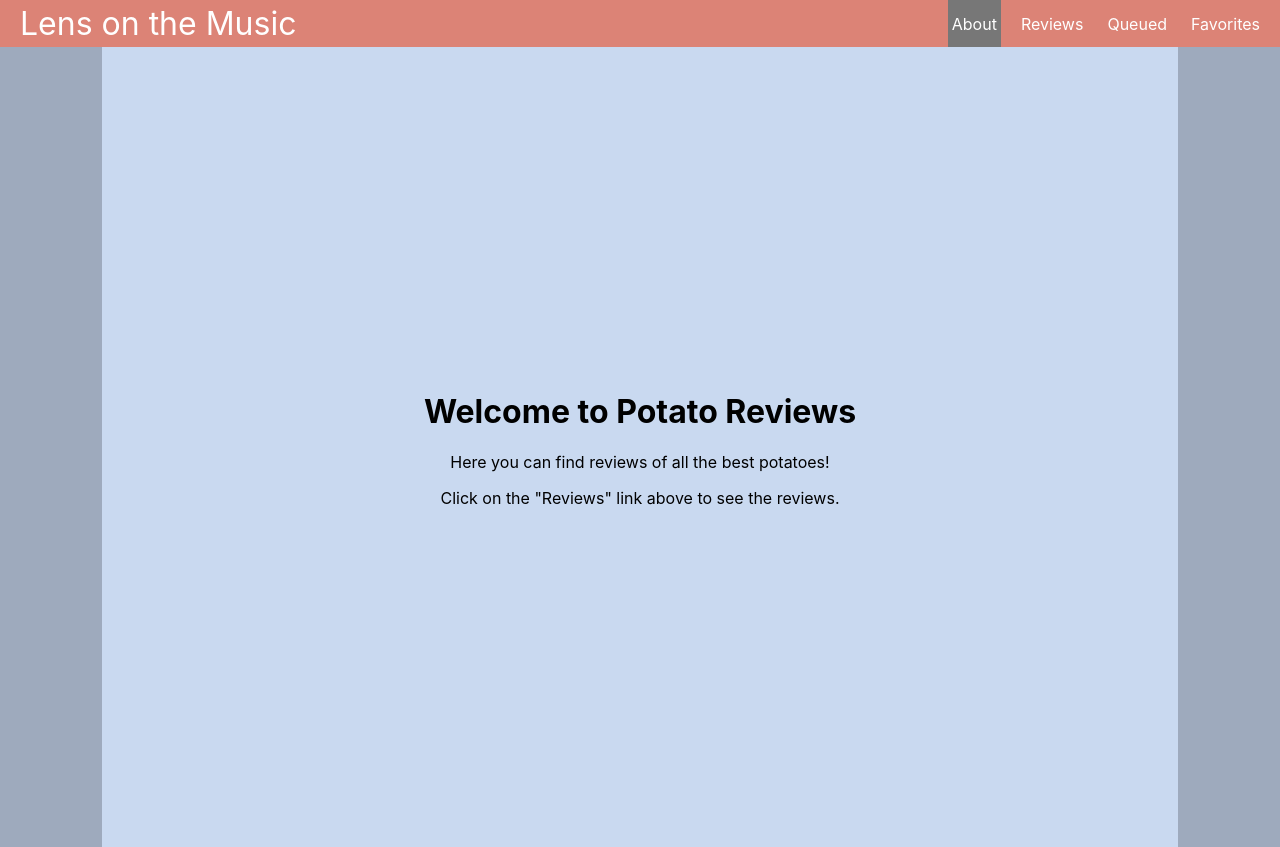
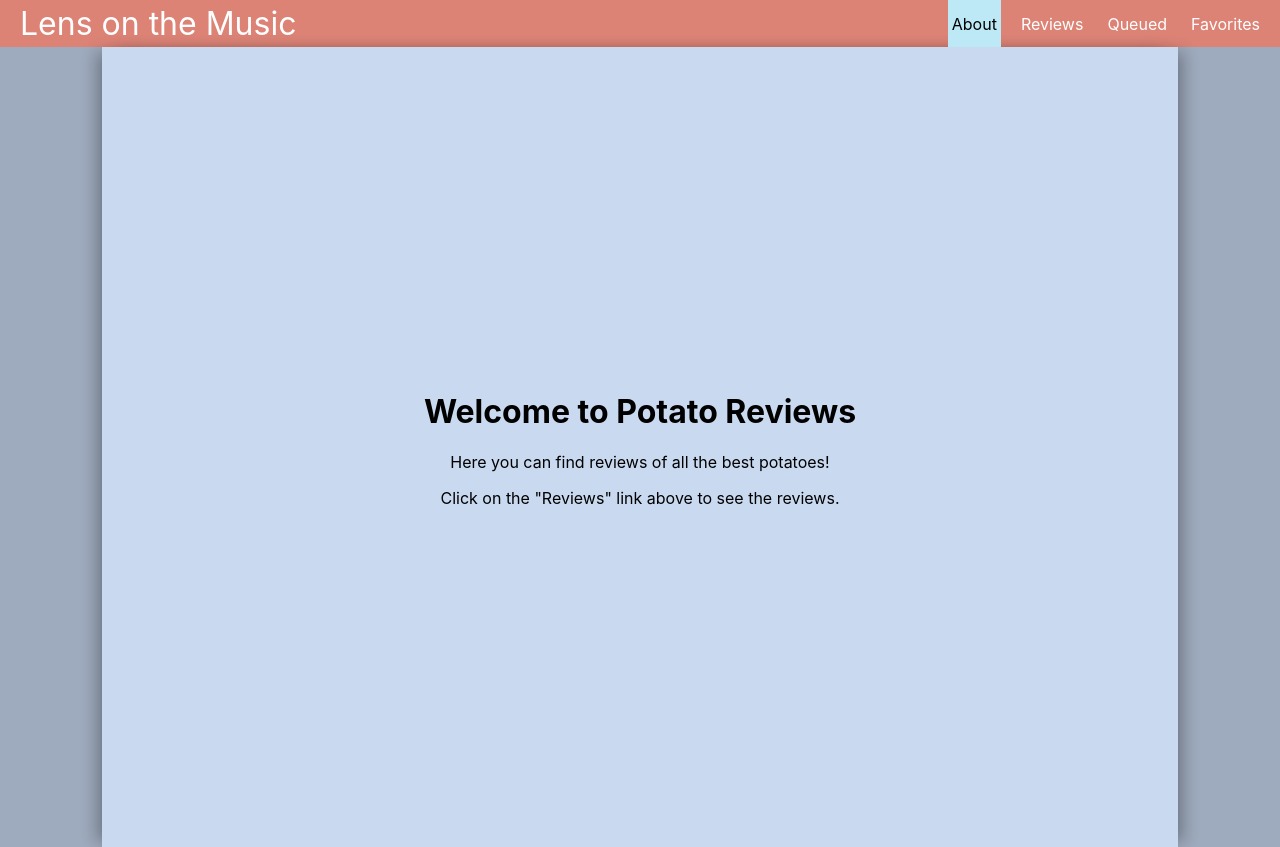
Before and after one commit to Angewoah/Music-Blog, a React (Create React App) app in the folder my-app/: page / in a window 1280 px wide. In both pictures the pointer is over the item "About". Built offline with nearby package versions, Linux system fonts and the light colour scheme.

Commit message:
add shadow to the side

```diff
--- a/my-app/src/App.css
+++ b/my-app/src/App.css
@@ -59,4 +59,5 @@ html, body {
   margin-left: 8%;
   margin-right: 8%;
   height: 100vh;
+  box-shadow: -10px 0 15px -5px rgba(0, 0, 0, 0.3), 10px 0 15px -5px rgba(0, 0, 0, 0.3);
 }
--- a/my-app/src/index.css
+++ b/my-app/src/index.css
@@ -48,7 +48,8 @@ body {
 }
 
 .nav li:hover {
-  background-color: #777;
+  background-color: #bde9f6;
+  color: black;
 }
 
 
```
